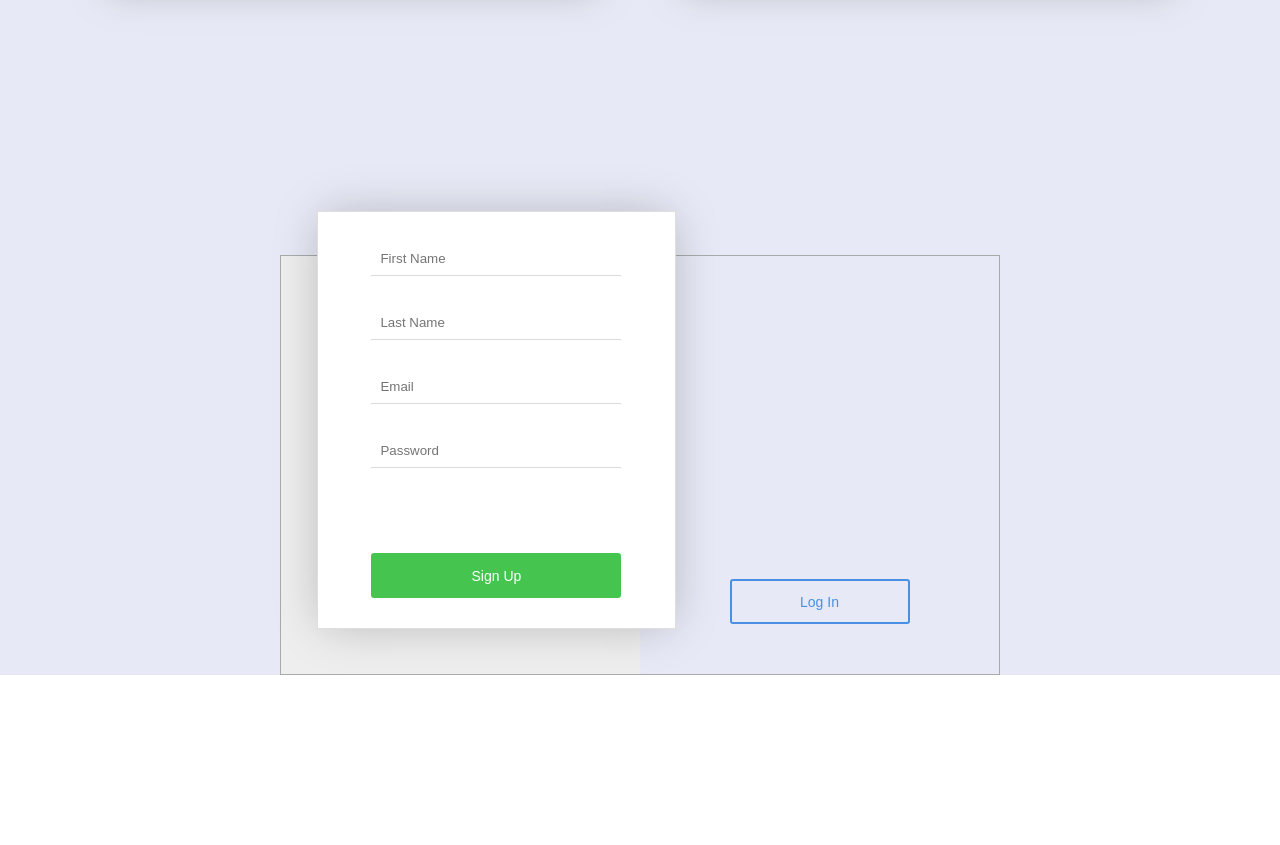
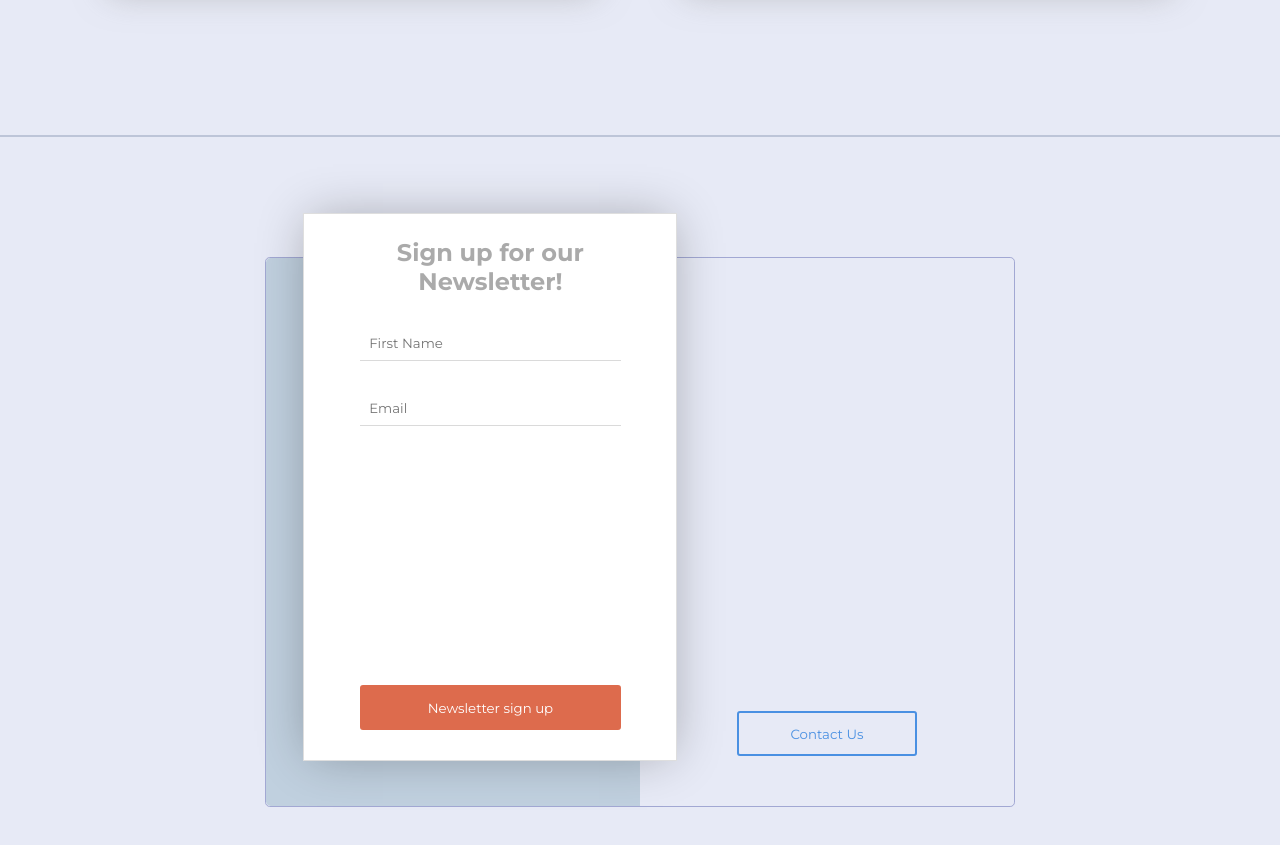
Before and after one commit to IvanaAndersson/graduation-project, a plain HTML site: page index.html in a window 1280 px wide. Shown: the part 4300-5145 px from the top of the page. Before the commit the page ends 5095 px from the top, so only its background shows below. Drawn offline with Linux system fonts and the light colour scheme.

Commit message:
create form

```diff
--- a/css/form.css
+++ b/css/form.css
@@ -1,36 +1,38 @@
-html {
-    box-sizing: border-box;
-  }
-
-  *, *::before, *::after {
-    box-sizing: inherit;
+section#contacts {
+  max-width: 100vw;
+  height: 100vh;
+  border-top: 2px solid rgba(24, 54, 97,0.2);
 }
 
 .container {
-    border: 1px solid #aaa;
-    border-radiue: 3px;
+
+  border: 1px solid var(--color-bgrd-secondary);
+  border-radius: 0.3rem;
   display: flex;
-    height: 420px;
+  height: 550px;
   margin: 120px auto;
-    max-width: 720px;
+  max-width: 750px;
   position: relative;
 }
 
 .half {
-    align-items: center;
   display: flex;
-    flex: 0 0 50%;
   flex-direction: column;
   justify-content: flex-end;
+  align-items: center;
+  flex: 0 0 50%;
 }
+
 .half.alt {
-    background: #eee;
+  background: #c0d0df;
+  border-bottom-left-radius: 0.3rem;
+  border-top-left-radius: 0.3rem;
 }
 
 .form {
   background-color: white;
   border: 1px solid #dedede;
-    box-shadow: 0 0 45px -6px rgba(0, 0, 0, 0.26);
+  box-shadow: 0 0 3rem -6px rgba(0, 0, 0, 0.3);
   position: absolute;
   height: 100%;
   top: -45px;
@@ -44,16 +46,30 @@ html {
   transition: 600ms ease-in-out;
 }
 
+.form-inner h2 {
+  text-align: center;
+  color: #aaa;
+  margin: 1.5rem;
+}
+
+.form-inner textarea {
+  opacity: 0;
+}
+
+.form-inner textarea::placeholder {
+  font-family: var(--font-family-base);
+}
+
 .label {
-    align-items: center;
-    bottom: 0;
-    cursor: pointer;
   display: flex;
   justify-content: center;
+  align-items: center;
+  position: absolute;
+  top: 0;
+  bottom: 0;
   left: 0;
-    position: absolute;
   right: 0;
-    top: 0;
+  cursor: pointer;
 }
 
 .signup-trigger, .login-trigger {
@@ -64,42 +80,50 @@ html {
   left: 45%;
 }
 .login-trigger:checked ~ .form .form-inner {
-    margin-top: -135px;
+  margin-top: -110px;
 }
-  .login-trigger:checked ~ .form .form-inner .fname, .login-trigger:checked ~ .form .form-inner .lname {
+.login-trigger:checked ~ .form .form-inner .fname,
+.login-trigger:checked ~ .form .form-inner .lname,
+.login-trigger:checked ~ .form .form-inner h2 {
   opacity: 0;
   visibility: hidden;
 }
+
+.login-trigger:checked ~ .form .form-inner textarea {
+  opacity: 1;
+}
+
 .login-trigger:checked ~ .form .button-text {
   transform: translateY(-100%);
 }
 
-  .input {
-    overflow: hidden;
-    transition: 300ms ease-in-out;
+.input, textarea {
+  font-family: var(--font-family-base);
+  display: block;
+  width: 70%;
   border: none;
   border-bottom: 1px solid #dadada;
-    display: block;
   padding: 9px;
   margin-left: auto;
   margin-right: auto;
   margin-top: 30px;
-    width: 70%;
+  transition: 300ms ease-in-out;
+  overflow: hidden;
 }
 
 .button {
+  font-family: var(--font-family-base);
+  display: flex;
+  justify-content: center;
+  align-items: center;
+  width: 180px;
+  height: 45px;
   position: relative;
-    align-items: center;
   background: none;
   border: 2px solid transparent;
   border-radius: 3px;
-    display: flex;
-    font-size: 14px;
   font-weight: 500;
-    height: 45px;
-    justify-content: center;
   padding: 0;
-    width: 180px;
   transition: 300ms ease-in-out;
   overflow: hidden;
 }
@@ -116,28 +140,24 @@ html {
   background-color: #72a8e8;
 }
 .button.submit {
-    background-color: #45c550;
-    border-color: #45c550;
+  display: block;
+  width: 70%;
+  background-color: var(--color-details);
+  border-color: var(--color-details);
   color: white;
   margin-top: 30px;
+  margin-left: auto;
+  margin-right: auto;
   position: absolute;
   bottom: 30px;
-    margin-left: auto;
-    margin-right: auto;
-    width: 70%;
   left: 0;
   right: 0;
-    display: block;
-  }
-  .button.submit:active {
-    background-color: #74d47c;
 }
 
 .button-text {
-    display: block;
   display: flex;
+  justify-content: center;
   align-items: center;
-    justify-content: center;
   height: 100%;
   transition: 300ms ease-in-out;
 }
--- a/index.html
+++ b/index.html
@@ -164,14 +164,14 @@
                 <div class="half alt">
                     <button class="button signup" type="button">
                         <label class="label" for="signup">
-                            <span>Sign Up</span>
+                            <span>Newsletter sign up</span>
                         </label>
                     </button>
                 </div>
                 <div class="half">
                     <button class="button login" type="button">
                         <label class="label" for="login">
-                              <span>Log In</span>
+                            <span>Contact Us</span>
                         </label>
                     </button>
                 </div>
@@ -179,13 +179,16 @@
                 <input class="login-trigger" id="login" type="radio" name="signform"/>
                 <div class="form">
                     <div class="form-inner">
+                        <h2>Sign up for our Newsletter!</h2>
                         <input class="input fname" type="text" placeholder="First Name" />
-                            <input class="input lname" type="text" placeholder="Last Name" />
+
                         <input class="input email" type="text" placeholder="Email" />
-                            <input class="input password" type="text" placeholder="Password"/>
+
+                        <textarea name="" id="" cols="30" rows="10" placeholder="Type your message here"></textarea>
+
                         <button class="button submit" type="button">
-                                <span class="button-text signup">Sign Up</span>
-                                <span class="button-text login">Log In</span>
+                            <span class="button-text signup">Newsletter sign up</span>
+                            <span class="button-text login">Contact Us</span>
                         </button>
                     </div>
                 </div>
```
Lines whose indentation alone changed are shown as unchanged.
